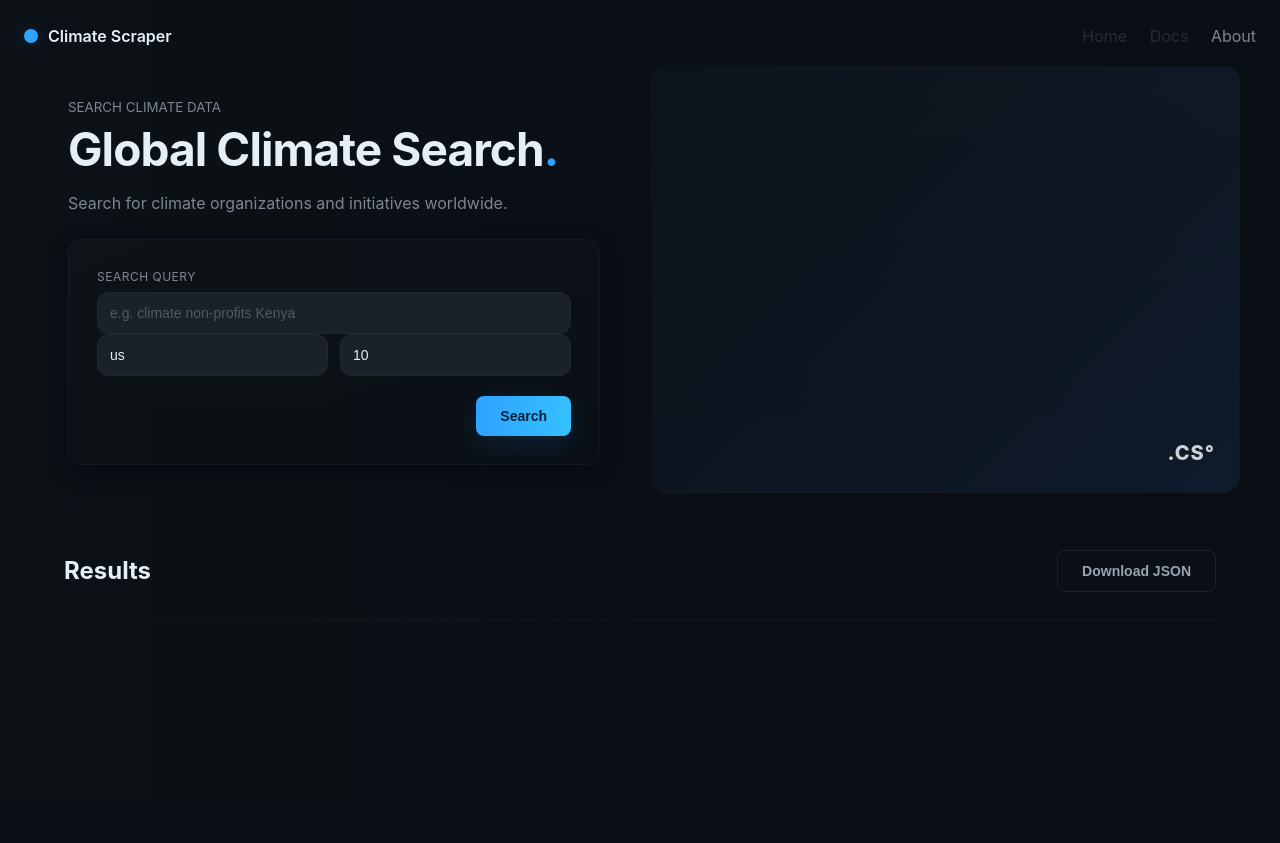
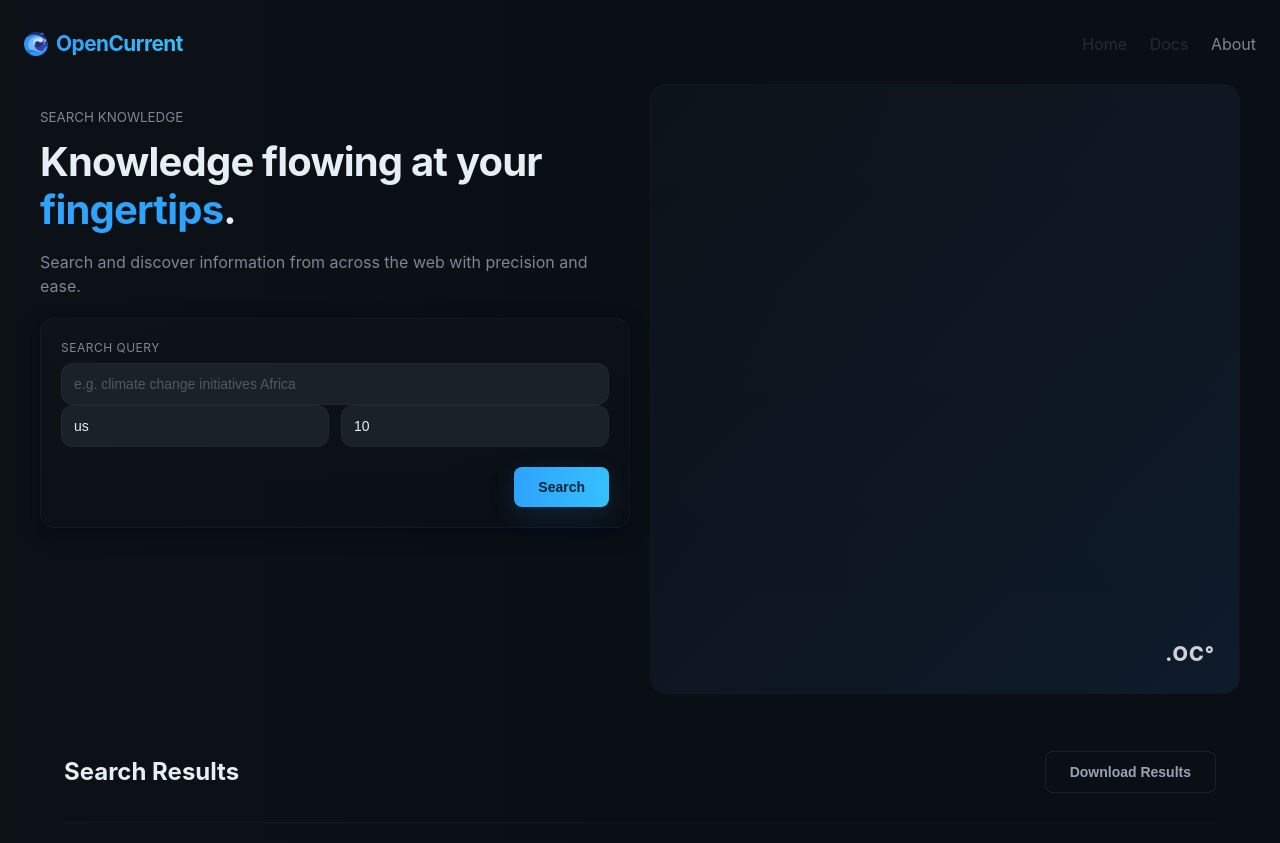
Before and after one commit to Mindscope-AI-Labs/Climate-Global-Scraper, a FastAPI app: page / in a window 1280 px wide. Before the commit the page ends 592 px from the top, so only its background shows below. Run offline with FastAPI, Linux system fonts and the light colour scheme.

Commit message:
UI Update: Logo Update commit

```diff
--- a/main.py
+++ b/main.py
@@ -13,7 +13,11 @@ from dotenv import load_dotenv
 load_dotenv()
 
 # Initialize FastAPI app
-app = FastAPI(title="Climate Data Scraper", version="1.0.0")
+app = FastAPI(
+    title="OpenCurrent",
+    description="Knowledge flowing at your fingertips. Search and discover information from across the web with precision and ease.",
+    version="1.0.0"
+)
 
 # Add CORS middleware
 app.add_middleware(
--- a/static/css/styles.css
+++ b/static/css/styles.css
@@ -29,11 +29,46 @@ body{
   display:flex;
   justify-content:space-between;
   align-items:center;
-  margin-bottom:18px;
+  margin-bottom:10px;
+  padding:8px 0;
+  min-height: 40px !important;
+  height: auto !important;
+  padding: 4px 0 !important;
+  margin-bottom: 10px !important;
 }
-.brand{display:flex;gap:10px;align-items:center}
-.logo-dot{width:14px;height:14px;border-radius:50%;background:var(--accent);box-shadow:0 0 18px rgba(46,163,255,0.25)}
-.brand-name{font-weight:600}
+.brand{
+  display:flex;
+  gap:10px;
+  align-items:center;
+  height:50px;
+  display: flex;
+  align-items: center;
+  gap: 8px;
+  height: 40px !important;
+}
+.logo-dot{
+  width:14px;
+  height:14px;
+  border-radius:50%;
+  background:var(--accent);
+  box-shadow:0 0 18px rgba(46,163,255,0.25)
+}
+.logo {
+  height: 24px !important;
+  width: auto !important;
+  max-width: 100px !important;
+  object-fit: contain;
+  vertical-align: middle;
+}
+.brand-name{
+  font-weight:700;
+  font-size:1.3rem;
+  background: linear-gradient(90deg, #2ea3ff, #35c0ff);
+  -webkit-background-clip: text;
+  -webkit-text-fill-color: transparent;
+  letter-spacing:-0.5px;
+  white-space: nowrap;
+}
 .nav a{color:rgba(255,255,255,0.12);margin-left:18px;text-decoration:none}
 .nav a.muted{color:var(--muted)}
 .nav a:hover{color:var(--accent);}
@@ -42,30 +77,33 @@ body{
 .content{
   display:grid;
   grid-template-columns: 1fr 1fr;
-  gap:24px;
+  gap:20px;
   align-items:stretch;
-  min-height:420px;
+  min-height:calc(100vh - 180px);
   max-width: 1200px;
   margin: 0 auto;
+  padding-top:10px;
 }
 
 /* Left panel */
-.left-panel{padding:28px;}
+.left-panel{
+  padding:20px 0;
+}
 .muted{color:var(--muted);opacity:0.8;}
 .title{
-  font-size:46px;
-  margin:6px 0 8px;
+  font-size:2.5rem;
+  margin:10px 0;
   font-weight:700;
   letter-spacing:-0.02em;
-  line-height:1.1;
+  line-height:1.2;
 }
 .accent{color:var(--accent);}
 
 /* Card / Form */
 .card{
-  margin-top:24px;
+  margin-top:20px;
   background: linear-gradient(180deg, rgba(255,255,255,0.01), rgba(255,255,255,0.005));
-  padding:28px;
+  padding:20px;
   border-radius:14px;
   box-shadow:var(--shadow);
   border: 1px solid rgba(255,255,255,0.03);
--- a/templates/index.html
+++ b/templates/index.html
@@ -3,18 +3,39 @@
 <head>
   <meta charset="utf-8" />
   <meta name="viewport" content="width=device-width,initial-scale=1" />
-  <title>Climate Data Scraper</title>
+  <title>OpenCurrent</title>
   <link href="/static/css/styles.css" rel="stylesheet" />
+  <style>
+    /* Force logo size */
+    .logo {
+      height: 24px !important;
+      width: auto !important;
+      max-width: 100px !important;
+      object-fit: contain;
+    }
+    /* Reset brand container */
+    .brand {
+      display: flex;
+      align-items: center;
+      gap: 8px;
+      height: auto !important;
+    }
+    /* Ensure header stays compact */
+    .topbar {
+      min-height: 40px !important;
+      padding: 4px 0 !important;
+    }
+  </style>
 </head>
 <body>
   <div class="page">
     <header class="topbar">
       <div class="brand">
-        <div class="logo-dot"></div>
-        <div class="brand-name">Climate Scraper</div>
+        <img src="/static/images/logo.png" alt="OpenCurrent Logo" class="logo" />
+        <span class="brand-name">OpenCurrent</span>
       </div>
       <nav class="nav">
-        <a href="#">Home</a>
+        <a href="#" class="active">Home</a>
         <a href="#">Docs</a>
         <a href="#" class="muted">About</a>
       </nav>
@@ -22,14 +43,14 @@
 
     <main class="content">
       <section class="left-panel">
-        <small class="muted">SEARCH CLIMATE DATA</small>
-        <h1 class="title">Global Climate Search<span class="accent">.</span></h1>
-        <p class="muted">Search for climate organizations and initiatives worldwide.</p>
+        <small class="muted">SEARCH KNOWLEDGE</small>
+        <h1 class="title">Knowledge flowing at your <span class="accent">fingertips</span>.</h1>
+        <p class="muted">Search and discover information from across the web with precision and ease.</p>
 
         <form id="searchForm" class="card">
           <div class="search-block">
             <label class="muted small">Search Query</label>
-            <input id="query" class="input" placeholder="e.g. climate non-profits Kenya" required />
+            <input id="query" class="input" placeholder="e.g. climate change initiatives Africa" required />
 
             <div class="row">
               <input id="gl" class="input-small" placeholder="Country code (e.g., us, uk)" value="us" />
@@ -47,15 +68,15 @@
 
       <section class="right-panel">
         <div class="hero-bg"></div>
-        <div class="corner-logo">.CS°</div>
+        <div class="corner-logo">.OC°</div>
       </section>
     </main>
 
     <section class="results-wrap">
       <div class="results-header">
-        <h2>Results</h2>
+        <h2>Search Results</h2>
         <div>
-          <button id="downloadJson" class="btn btn-ghost">Download JSON</button>
+          <button id="downloadJson" class="btn btn-ghost">Download Results</button>
         </div>
       </div>
       <div id="results" class="results"></div>
```
Also changed, not shown: other parts of static/css/styles.css (+10 -18 lines), src/data/search_results.json (+30 -90 lines), static/images/logo.png (added), 1 other file.
